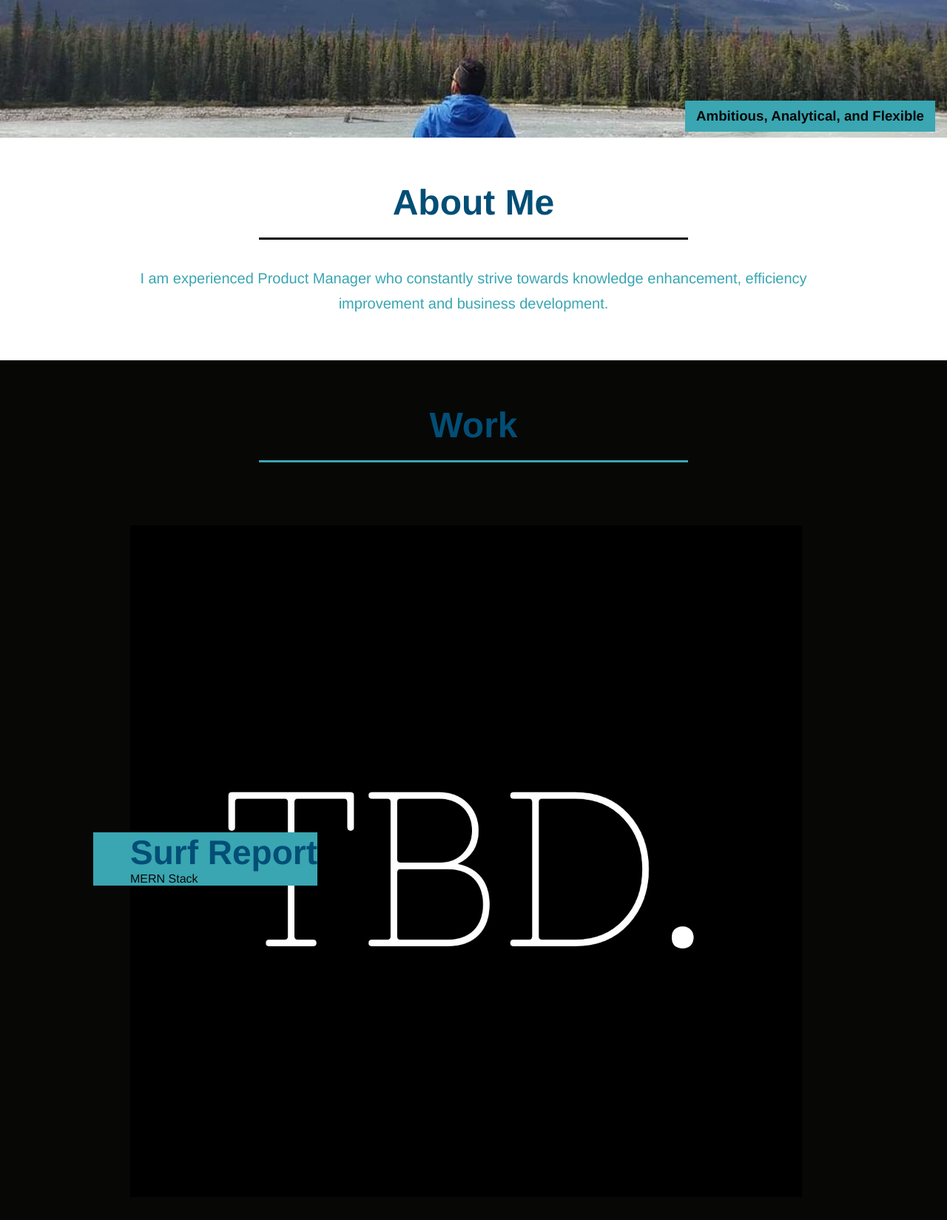
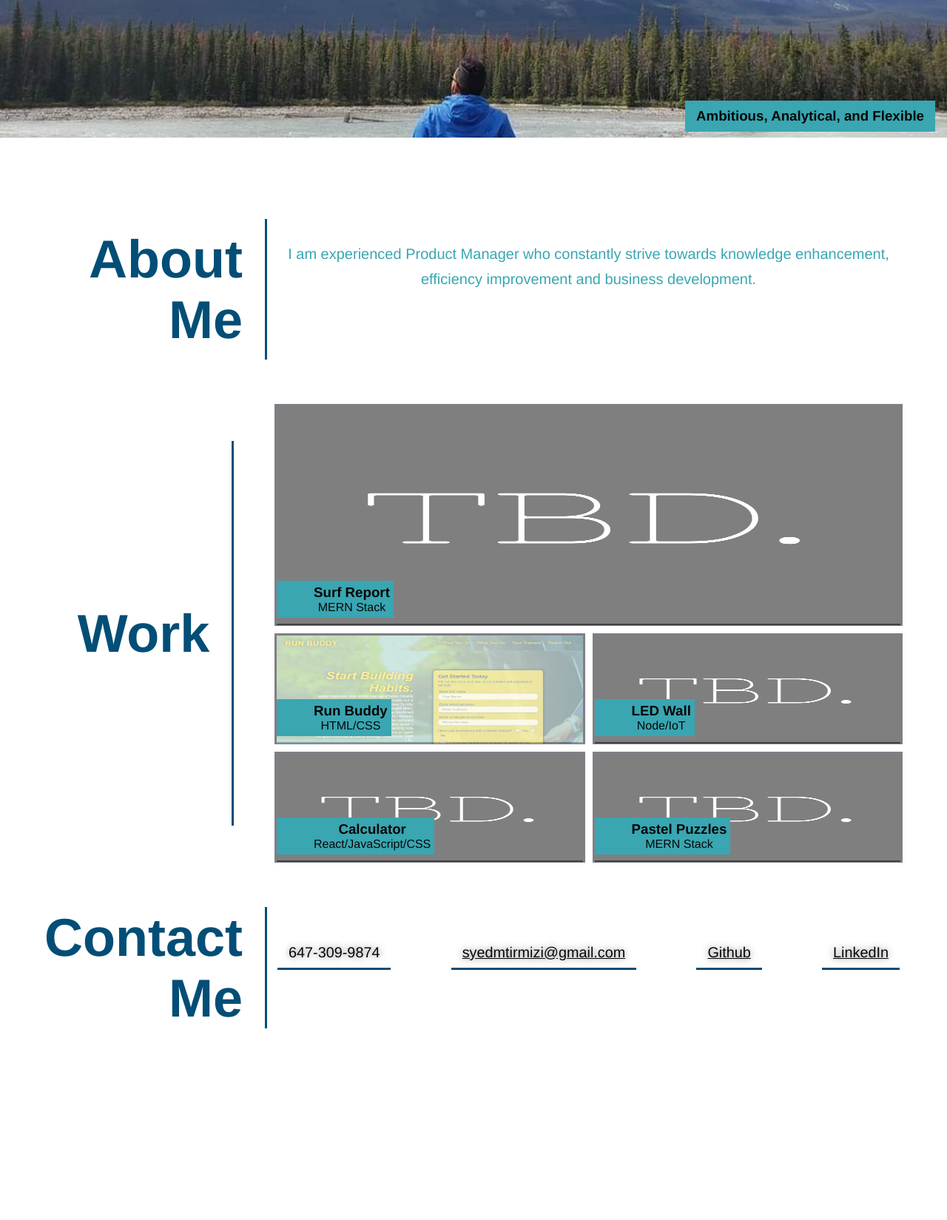
Before and after one commit to syedmtirmizi/syedmtirmizi.github.io, a plain HTML site: page index.html in a window 1280 px wide. Shown: the part 211-1860 px from the top of the page at 74% size. After the commit the page ends 1711 px from the top, so only its background shows below. Drawn offline with Linux system fonts and the light colour scheme.

Commit message:
add contact me css

```diff
--- a/assets/css/style.css
+++ b/assets/css/style.css
@@ -109,236 +109,175 @@
         padding: 10px 15px;
 }
 
-
-
   /* HERO STYLES END */
 
 
   /* SECTION TITLE STYLES START */
   .section-title {
     font-size: 48px;
-    border-bottom: 3px solid;
+    border-right: 3px solid;
     color: var(--secondary-color);
-    padding-bottom: 20px;
-    text-align: center;
-    margin: 0 auto 35px auto;
-    width: 50%;
+    padding-right: 30px;
+    text-align: right;
   }
 
   .primary-border {
-    border-color:var(--primary-color);
+    border-color:var(--secondary-color);
   }
 
   .secondary-border {
     border-color: var(--tertiary-color);
+    border: solid;
   }
+
   /* SECTION TITLE STYLES END */
 
-  /* WHAT WE DO STYLES */
+  /* GRID STYLE STARTS HERE */
+.container {
+      display: grid;
+      grid-template-columns: 1fr 2fr 2fr;
+      grid-template-rows: 1fr 0.5fr 0.5fr 0.5fr 0.5fr 0.5fr;
+      grid-column-gap: 10px;
+      grid-row-gap: 10px;
+}
+
+#title-1 {
+    grid-column: 1 / span 1;
+    grid-row: 1 / span 1;
+}
+
+#subtitle-1 {
+    grid-column: 2 / span 2;
+    grid-row: 1 / span 1;
+}
+
+#title-2 {
+    grid-column: 1 / span 1;
+    grid-row: 2 / span 4;
+}
+
+#workitem-1 {
+    grid-column: 2 / span 2;
+    grid-row: 2 / span 2;
+}
+
+#workitem-2 {
+    grid-column: 2 / span 1;
+    grid-row: 4 / span 1;
+}
+
+#workitem-3 {
+    grid-column: 3 / span 1;
+    grid-row: 4 / span 1;
+}
+
+#workitem-4 {
+  grid-column: 2 / span 1;
+  grid-row: 5 / span 1;
+}
+
+#workitem-5 {
+  grid-column: 3 / span 1;
+  grid-row: 5 / span 1;
+}
+
+#title-3 {
+    grid-column: 1 / span 1;
+    grid-row: 6 / span 1;
+}
+
+#contact-info-1 {
+    grid-column: 2 / span 2;
+    grid-row: 6 / span 1;
+}
+
+  /* GRID STYLE ENDS HERE */
+
+
+  /* ABOUT ME STARTS */
 
 .intro p {
     line-height: 1.7;
     color: var(--tertiary-color);
-    width: 80%;
-    margin: 0 auto;
+    padding: 80px 10px;
     font-size: 20px;
     text-align: center;
 }
-  /* WHAT YOU DO STYLES END */
+  /* ABOUT ME END */
 
-
-  /* WHAT YOU DO STYLES START */
-  .steps {
-    background:var(--primary-color);
-  }
-
+  /* WORK STARTS */
 .step {
     margin: 50px auto;
-    padding-bottom: 50px;
-    width: 80%;
     display: flex;
     flex-wrap: wrap;
     align-items: center;
-    justify-content: space-between;
-    border-bottom: 1px solid var(--tertiary-color);
-  }
-
-  .step:last-child {
-    border-bottom: none;
-  }
-
-  .step h3 {
-    color: var(--secondary-color);
-    font-size: 46px;
-    flex: 1 30%;
-  }
-
-  .step-info {
-    flex: 2 70%;
-    display: flex;
-    flex-wrap: wrap;
-    align-items: center;
+    justify-content: center;
 }
 
 .step-img {
-    flex: 1 12%;
-    margin-right: 20px;
+      width: 100%;
+      height: 296px;
+      opacity: 0.5;
 }
 
-  .step-img img {
-    max-width: 100%;
+.step-img:hover {
+   opacity: 1;
 }
 
-  .step-text {
-    flex: 12;
+.step-img-mini {
+    width: 100%;
+    height: 146px;
+    opacity: 0.5;
 }
 
-  .step-text p {
-    color: var(--tertiary-color);
-    font-size: 18px;
+.step-img-mini:hover {
+    opacity: 1;
 }
 
-  .step-text h4 {
-    font-size: 26px;
-    line-height: 1.5;
-    color: var(--secondary-color);
+.work {
+    position: relative;
+    text-align: center;
+    height: 300px;
 }
 
-  /* WHAT YOU DO STYLES END */
+.work-mini {
+    position: relative;
+    text-align: center;
+    height: 150px;
+}
 
-  /* MEET THE TRAINERS START */
-  .trainers {
-    width: 100%;
-    margin: 0 auto;
+.work-tag {
+    color:var(--primary-color);
+    background-color: var(--tertiary-color);
+    position:absolute;
+    padding: 5px;
+    padding-left: 50px;
+    bottom: 8px;
+    left: 16px;
+    margin-left: -16px;
+}
+
+.contact-info nav ul {
     display: flex;
     flex-wrap: wrap;
-    justify-content: space-around;
+    justify-content: space-between;
+    align-items: center;
+    list-style: none;
+    padding-top: 100px;
   }
 
-  .trainer {
-    margin: 20px;
-    flex: 1;
-    background: var(--secondary-color);
+ .contact-info nav ul li a {
+    padding: 10px 15px;
+    margin: 4px;
+    font-weight: lighter;
+    font-size: 1.55vw;
+    text-shadow: 0 0 10px rgba(0,0,0, 0.5);
     color:var(--primary-color);
-  }
-
-  .trainer img {
-    width: 100%;
-  }
-
-  .trainer-bio {
-    padding: 25px;
-    line-height: 1.3;
-  }
-
-  .trainer-bio h3 {
-    font-size: 28px;
-  }
-
-  .trainer-bio h4 {
-    font-weight: lighter;
-    font-size: 22px;
-    margin-bottom: 15px;
-  }
-
-  .trainer-bio p {
-    font-size: 17px;
-  }
-  /* TRAINER STYLES END */
-
-  /* REACH OUT STYLES START */
-  .contact {
-    background: var(--secondary-color);
-  }
-
-  .contact h2 {
-    color:var(--primary-color);
-  }
-
-  .contact-info {
-    display: flex;
-    justify-content: space-between;
-    flex-wrap: wrap;
-  }
-
-  .contact-info > * {
-    flex: 1;
-    margin: 15px;
-  }
-
-  .contact-info iframe {
-    height: 400px;
-  }
-
-  .contact-info div {
-    color: white;
-  }
-
-  .contact-info h3 {
-    color:var(--primary-color);
-    font-size: 32px;
-  }
-
-  .contact-info p, .contact-info address {
-    margin: 20px 0;
-    line-height: 1.5;
-    font-size: 16px;
-    font-style: normal;
-  }
-
-  .contact-form input, .contact-form textarea {
-    border: 1px solid var(--secondary-color);
-    display: block;
-    padding: 7px 15px;
-    font-size: 16px;
-    color: var(--secondary-color);
-    width: 100%;
-    margin-bottom: 15px;
-    margin-top: 5px;
-    border-radius: 10px;
-    background-color: rgba(255,255,255, 0.75);
-  }
-
-  .contact-form input:focus, .contact-form textarea:focus {
-    background-color: rgba(255,255,255, 1);
-    outline: none;
-  }
-
-  .contact-form button {
-    width: 100%;
-    border: none;
-    background:var(--primary-color);
-    color: var(--secondary-color);
-    text-align: center;
-    padding: 15px 0;
-    font-size: 16px;
-    border-radius: 10px;
-  }
-
-  .contact-form button:hover {
-    color:var(--primary-color);
-    background: var(--tertiary-color);
-  }
-
-  .contact-info a {
-    color:var(--primary-color);
-  }
+    border-bottom: 3px solid var(--secondary-color);
+  /* WORK END */
 
 
-  /* REACH OUT STYLES END */
 
-  /* UTILITIES */
-  .text-left {
-    text-align: left;
-  }
-
-  .text-right {
-    text-align: right;
-  }
-
-  .flex-row {
-    display: flex;
-  }
 
   /* MEDIA QUERY FOR SMALLER DESKTOP SCREENS AND SMALLER */
   @media screen and (max-width: 980px) {
--- a/index.html
+++ b/index.html
@@ -17,13 +17,13 @@
       <nav>
         <ul>
           <li>
-            <a href="#about-me">About Me</a>
+            <a href="#title-1">About Me</a>
           </li>
           <li>
-            <a href="#work">Work</a>
+            <a href="#title-2">Work</a>
           </li>
           <li>
-            <a href="#contact-me">Contact Me</a>
+            <a href="#title-3">Contact Me</a>
           </li>
           <li>
             <a href="./assets/documents/Syed M Tirmizi Resume.pdf" target="_blank">Resume</a>
@@ -41,89 +41,74 @@
     </section>
     <!-- end header -->
 
+    <section class="container">
         <!-- "about me" start - <section> -->
-    <section id="about-me" class="intro">
-      <div class="flex-row">
-        <h2 class="section-title primary-border">
-          About Me
-        </h2>
+        <div id="title-1" class="step section-title primary-border">
+            <h2>About Me</h2>
         </div>
-      <div class="flex-row">
+
+        <div id="subtitle-1" class="intro">
             <p>
                 I am experienced Product Manager who constantly strive towards knowledge enhancement, efficiency improvement and business development.
             </p>
         </div>
-    </section>
         <!-- end "about me" -->
 
-    <!-- "what you do" start -->
-    <section id="work" class="steps">
-      <div class="flex-row">
-        <h2 class="section-title secondary-border">
-          Work
-        </h2>
+        <!-- "work" start -->
+        <div id="title-2" class="step section-title primary-border">
+            <h2>Work</h2>
         </div>
 
-      <div class="step">
-        <div class="name-tag">
+        <div class="secondary-border work" id="workitem-1">
+            <img class="step-img" src="./assets/images/TBD..jpeg" alt="To be determined" />
+            <div class="work-tag">
                 <h3>Surf Report</h3>
                 <p>MERN Stack</p>
             </div>
-        <div class="step-img">
-            <img src="./assets/images/TBD..jpeg" alt="To be determined" />
+        </div>
+
+        <div class="secondary-border work-mini" id="workitem-2">
+            <a href="https://syedmtirmizi.github.io/run-buddy.github.io/" target="_blank">
+                <img class="step-img-mini" src="./assets/images/Run Buddy.JPG" alt="Website Run Buddy's landing page" />
+            </a>
+            <div class="work-tag">
+                <h3>Run Buddy</h3>
+                <p>HTML/CSS</p>
             </div>
         </div>
 
-      <div class="step">
-        <div class="name-tag">
-            <h3>Run Buddy</h3>
-            <p>HTML/CSS</p>
-        </div>
-        <div class="step-img">
-            <img src="./assets/images/Run Buddy.JPG" alt="Website Run Buddy's landing page" />
+        <div class="secondary-border work-mini" id="workitem-3">
+            <img class="step-img-mini" src="./assets/images/TBD..jpeg" alt="To be determined" />
+            <div class="work-tag">
+                <h3>LED Wall</h3>
+                <p>Node/IoT</p>
             </div>
         </div>
 
-      <div class="step">
-        <div class="name-tag">
-            <h3>LED Wall</h3>
-            <p>Node/IoT</p>
-        </div>
-        <div class="step-img">
-            <img src="./assets/images/TBD..jpeg" alt="To be determined" />
+        <div class="secondary-border work-mini" id="workitem-4">
+            <img class="step-img-mini" src="./assets/images/TBD..jpeg" alt="to be determined" />
+            <div class="work-tag">
+                <h3>Calculator</h3>
+                <p>React/JavaScript/CSS</p>
             </div>
         </div>
 
-      <div class="step">
-        <div class="name-tag">
-            <h3>Calculator</h3>
-            <p>React/JavaScript/CSS</p>
-        </div>
-        <div class="step-img">
-            <img src="./assets/images/TBD..jpeg" alt="to be determined" />
-        </div>
-      </div>
-
-      <div class="step">
-        <div class="name-tag">
+        <div class="secondary-border work-mini" id="workitem-5">
+            <img class="step-img-mini" src="./assets/images/TBD..jpeg" alt="To be determined" />
+            <div class="work-tag">
                 <h3>Pastel Puzzles</h3>
                 <p>MERN Stack</p>
             </div>
-        <div class="step-img">
-            <img src="./assets/images/TBD..jpeg" alt="To be determined" />
         </div>
-      </div>
-    </section>
         <!-- "work" end -->
 
         <!-- "contact me" start -->
-    <section id="contact-me" class="outro">
-        <div class="flex-row">
-          <h2 class="section-title primary-border">
-            Contact Me
-          </h2>
+        <div id="title-3" class="step section-title primary-border">
+            <h2>Contact Me</h2>
         </div>
-        <div class="flex-row">
+
+        <div class="contact-info intro" id="contact-info-1">
+            <nav>
                 <ul>
                     <li>
                         <a>647-309-9874</a>
@@ -137,6 +122,9 @@
                     <li>
                         <a href="https://www.linkedin.com/in/syedmtirmizi/" tar   get="_blank">LinkedIn</a>
                     </li>
+                </ul>
+            </nav>
+        </div>
     </section>
     <!-- "contact me" end -->
   </body>
```
Lines whose indentation alone changed are shown as unchanged.
